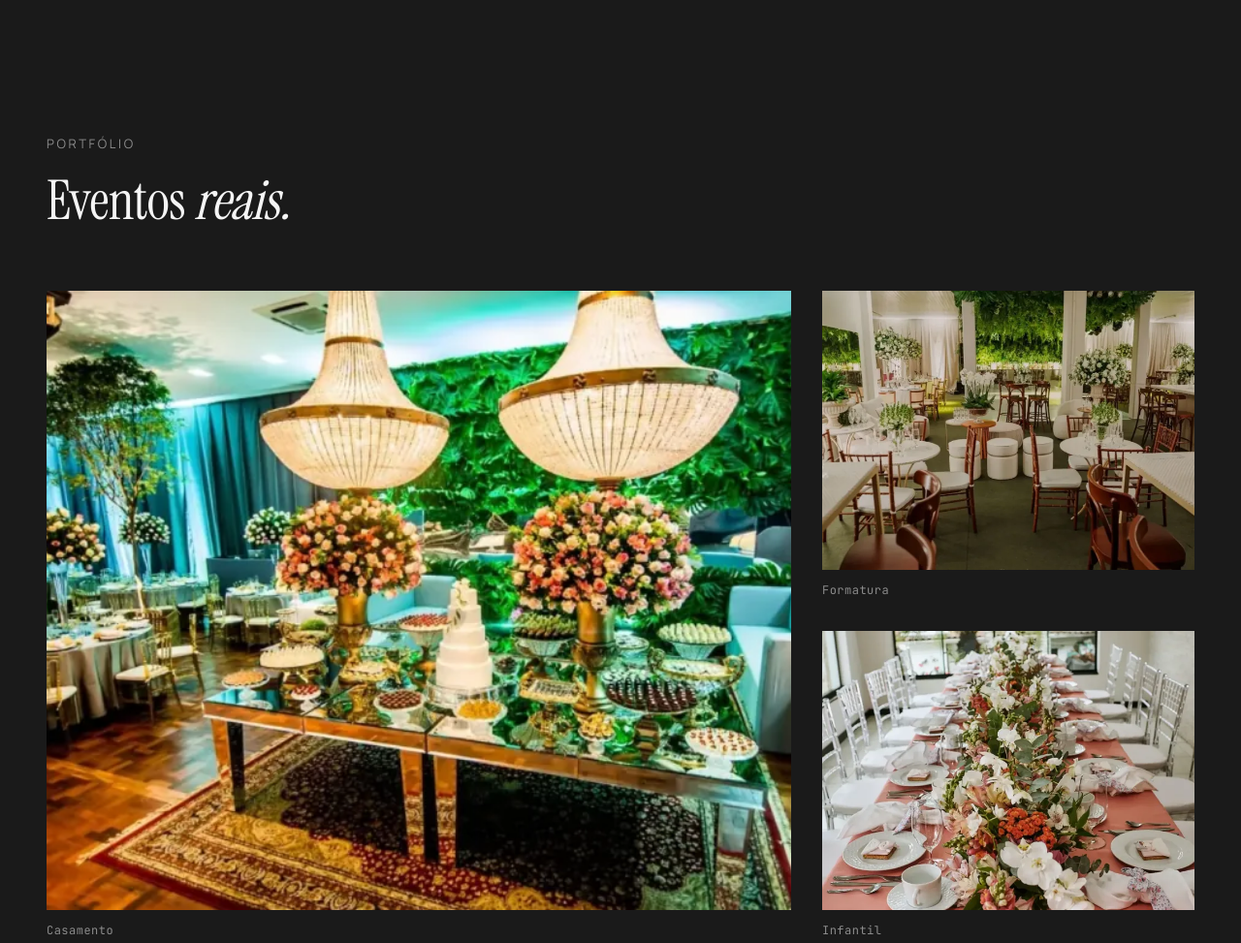
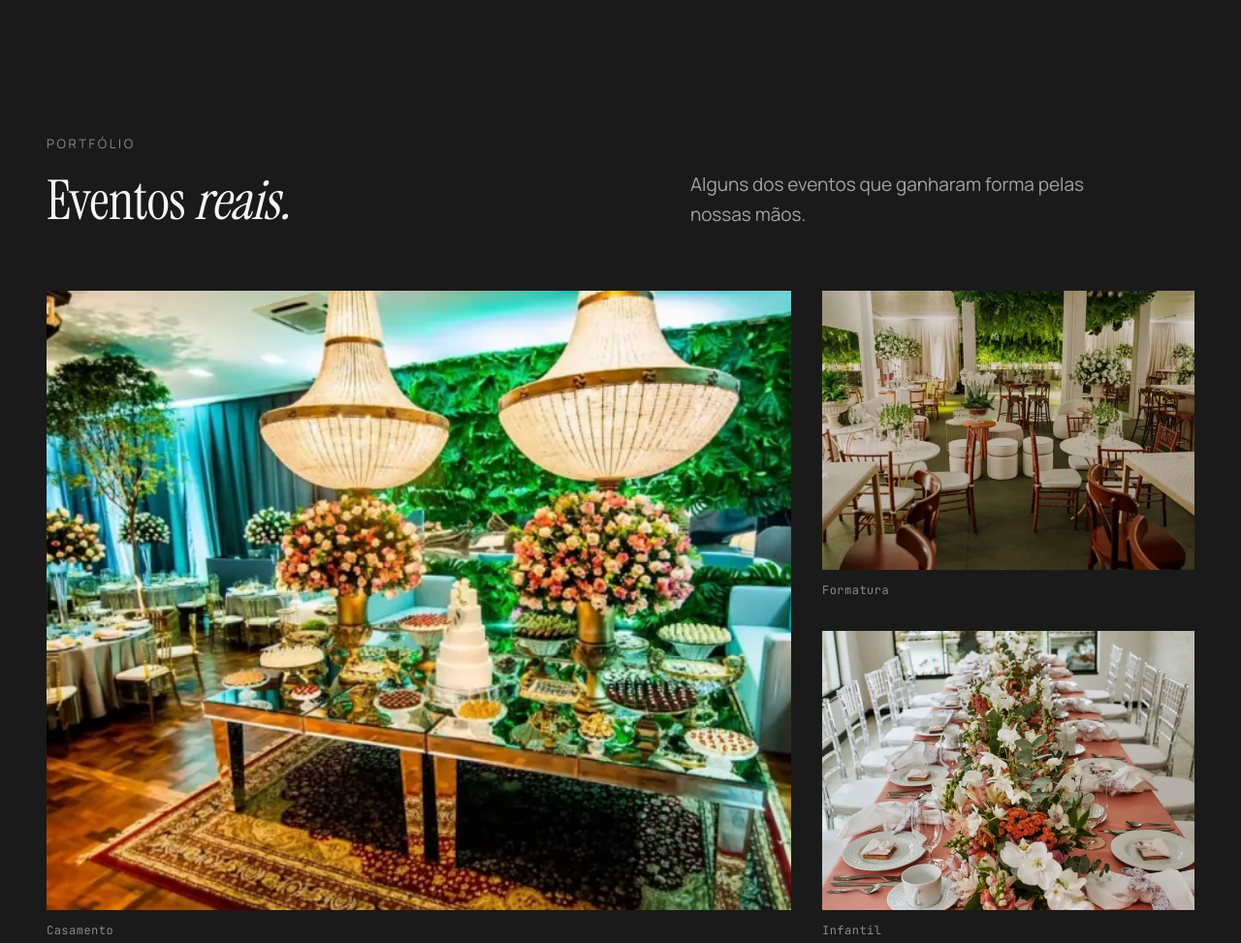
Before and after one commit to Daniel-Nascimento-13/Rafael-Fachini, a website built with Vite: page index.html in a window 1280 px wide. Shown: the part 2400-3373 px from the top of the page at 97% size. Built offline with nearby package versions, Linux system fonts and the light colour scheme; some packages are replaced by stand-ins of ours.

Commit message:
copy: descritivo do portfólio
Co-Authored-By: Claude Opus 5.5 <noreply@anthropic.com>

```diff
--- a/index.html
+++ b/index.html
@@ -174,6 +174,7 @@
             <p class="rotulo">Portfólio</p>
             <h2 id="portfolio-titulo">Eventos <em>reais.</em></h2>
           </div>
+          <p class="secao-topo-texto texto-intro">Alguns dos eventos que ganharam forma pelas nossas mãos.</p>
         </div>
 
         <!-- RETRATO ATÉ 599PX; A PARTIR DE 600 AS MOLDURAS SÃO PAISAGEM E USAM O RECORTE 4:3 -->
--- a/src/estilos/componentes.css
+++ b/src/estilos/componentes.css
@@ -79,7 +79,10 @@
   margin-bottom: 56px;
 }
 
-.secao-topo-texto { max-width: 520px; }
+.secao-topo-texto {
+  max-width: 520px;
+  text-wrap: pretty;
+}
 
 /* =======================
    ABERTURA DAS PÁGINAS INTERNAS
--- a/src/scripts/secoes/portfolio.js
+++ b/src/scripts/secoes/portfolio.js
@@ -8,6 +8,6 @@ import { revelar, revelarEmSequencia } from '../utils/revelar.js';
 export function iniciarPortfolio(secao) {
   if (reduzirMovimento) return;
 
-  revelar(secao.querySelectorAll('.secao-topo .rotulo, .secao-topo h2'));
+  revelar(secao.querySelectorAll('.secao-topo .rotulo, .secao-topo h2, .secao-topo-texto'));
   revelarEmSequencia(secao.querySelectorAll('.portfolio-item, .portfolio-mais'), secao.querySelector('.portfolio-grade'));
 }
```
